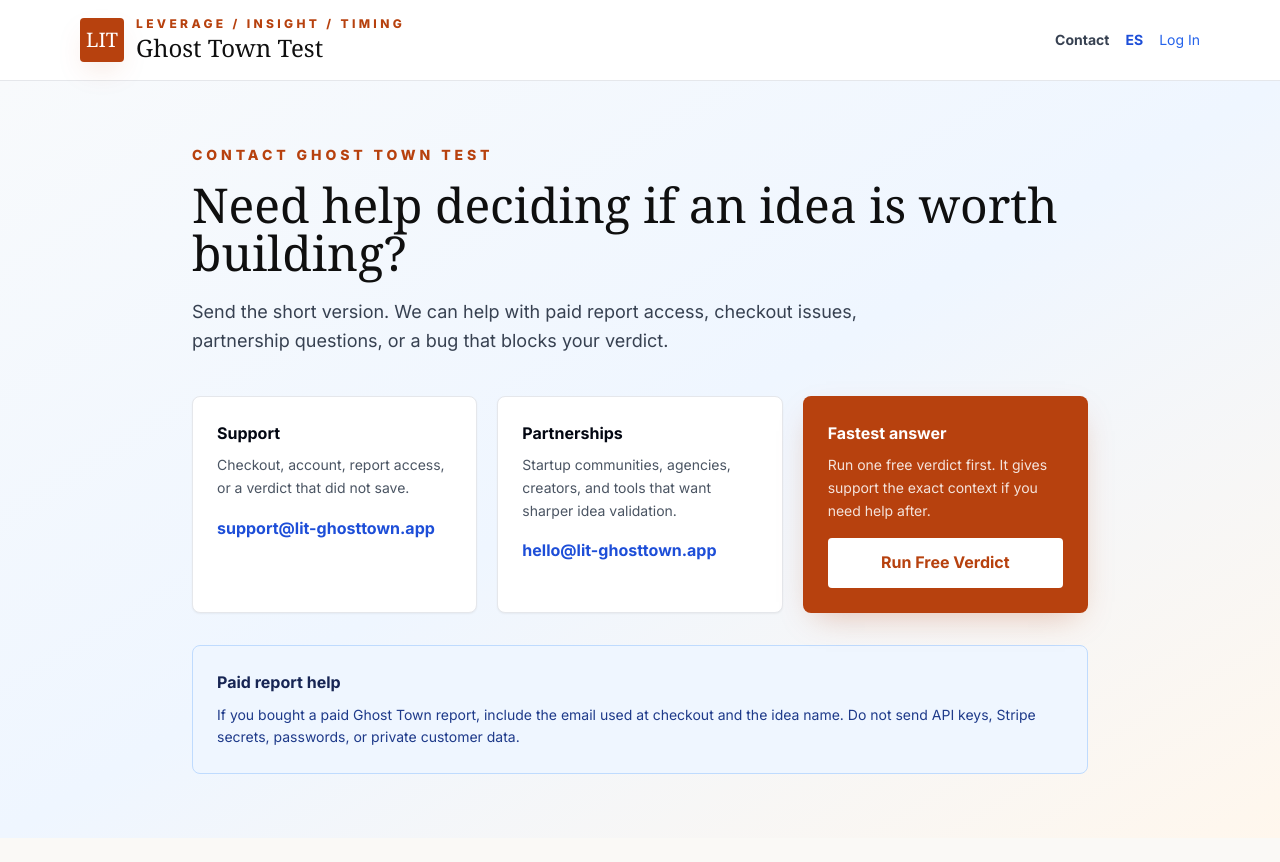
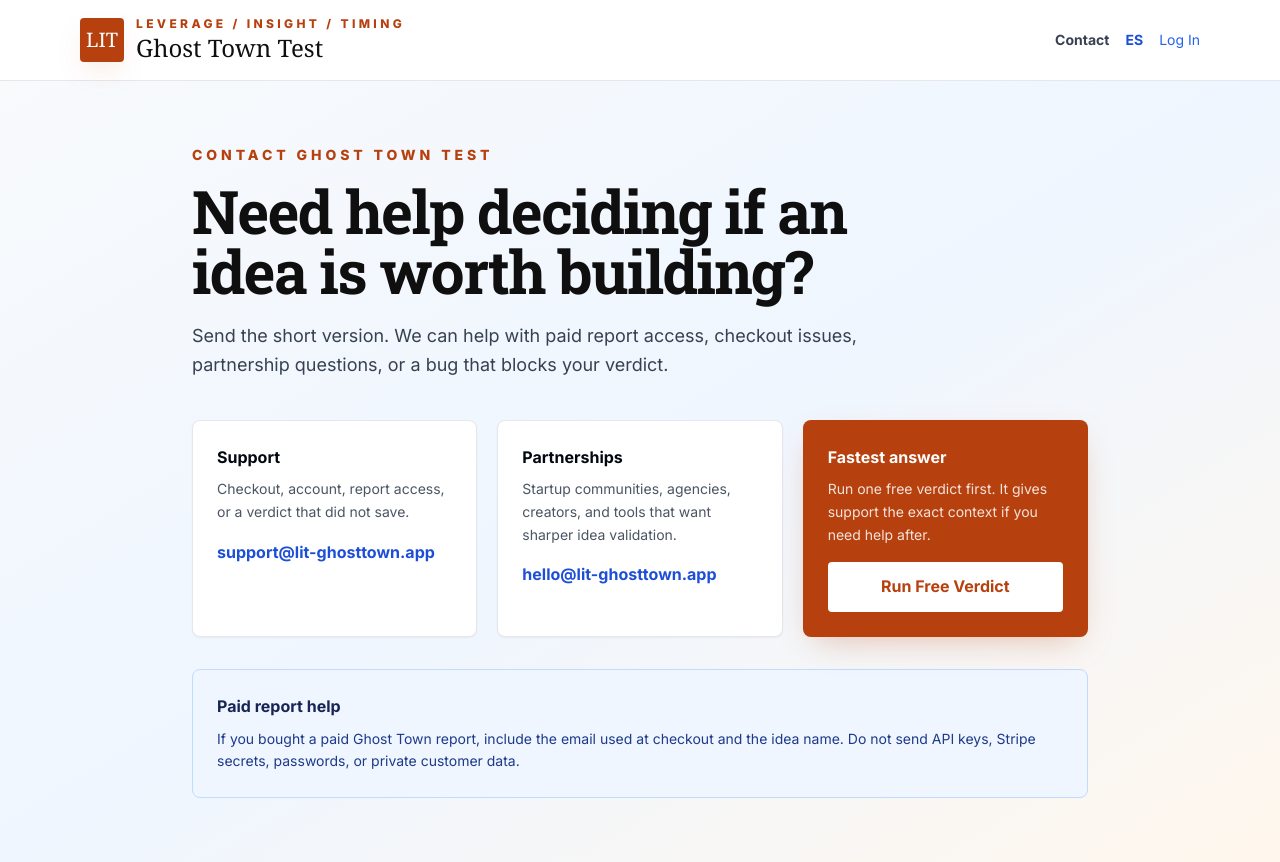
Before and after one commit to sanlorenzoprx/ghosttowntest, a React (Vite) app: page / in a window 1280 px wide. Both pictures are taken after a click on the button "Contact". Before the commit the page ends 838 px from the top, so only its background shows below. Built offline with nearby package versions, Linux system fonts and the light colour scheme; no server answers; a web font is replaced by a local one.

Commit message:
Use solid type for contact headline

```diff
--- a/src/components/Contact.tsx
+++ b/src/components/Contact.tsx
@@ -7,7 +7,7 @@ export default function Contact({ onStart }: Props) {
     <section className="bg-gradient-to-br from-slate-50 via-blue-50 to-orange-50 px-4 py-16">
       <div className="mx-auto max-w-4xl">
         <p className="text-sm font-black uppercase tracking-[0.28em] text-ghost-rust">Contact Ghost Town Test</p>
-        <h1 className="mt-4 font-display text-4xl text-ghost-ink sm:text-5xl">
+        <h1 className="mt-4 max-w-3xl font-slab text-4xl font-bold leading-[1.08] tracking-tight text-ghost-ink sm:text-5xl lg:text-6xl">
           Need help deciding if an idea is worth building?
         </h1>
         <p className="mt-5 max-w-2xl text-lg leading-relaxed text-gray-700">
```
